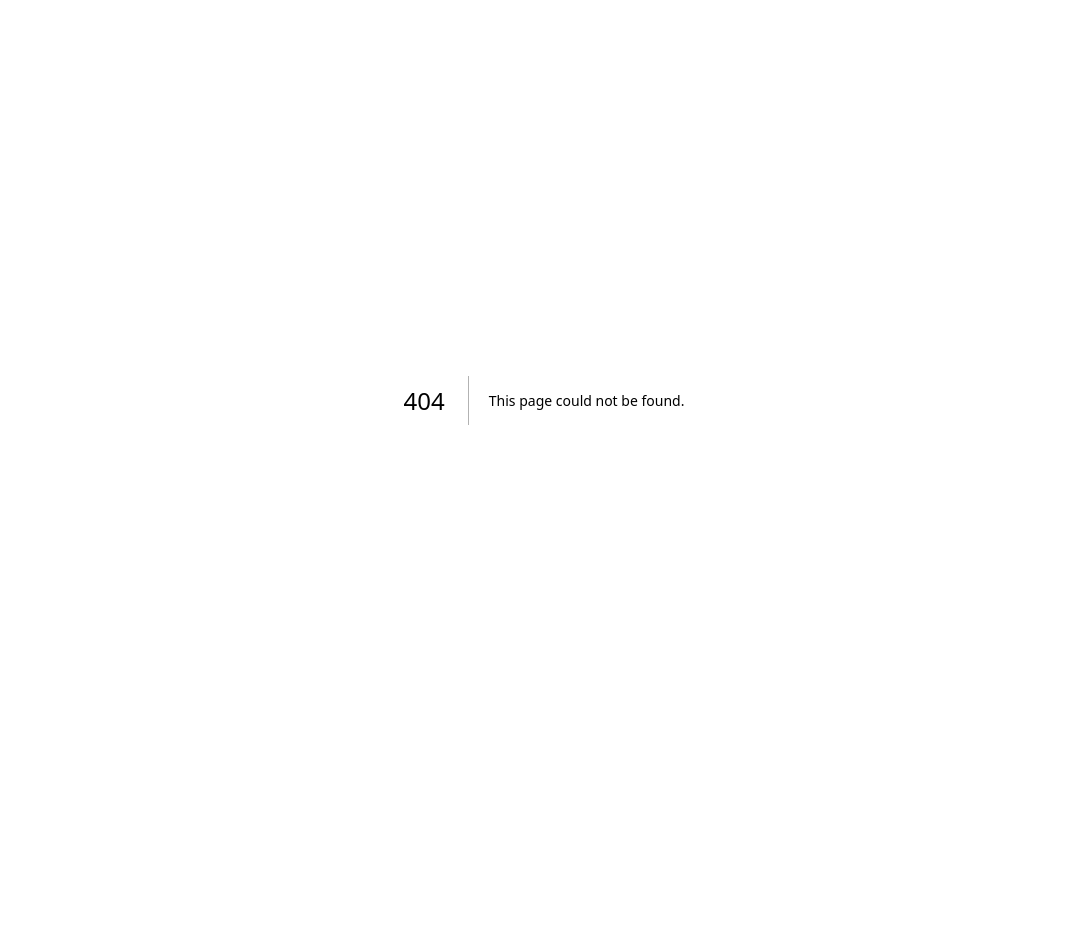
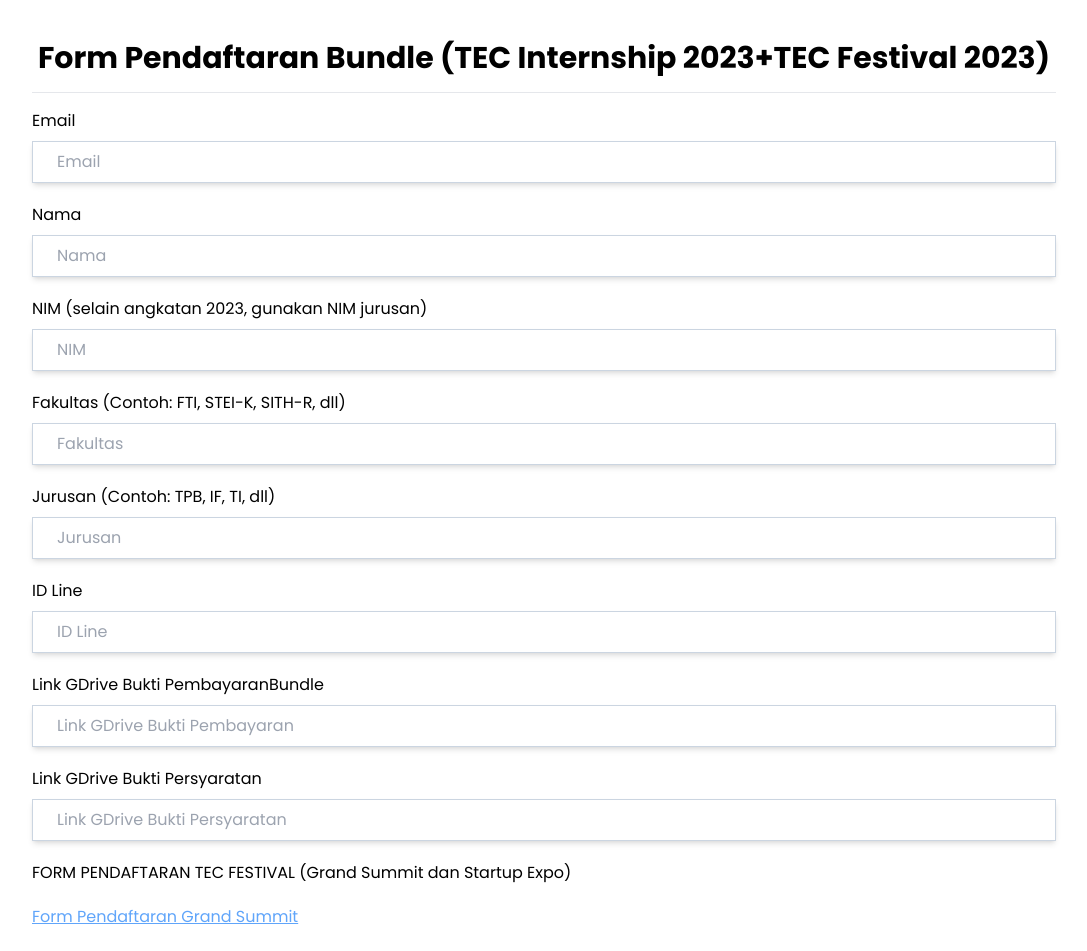
Before and after one commit to gunturoktavianto/frontend-ohu-tec-2023, a Next.js app: page /dashboard/bundle-form in a window 1280 px wide. Before the commit this address had no page. Shown: the top 951 px of the page, without its empty margins (96-1183 px from the left). Before the commit the page ends 800 px from the top, so only its background shows below. Built offline with nearby package versions, Linux system fonts and the light colour scheme.

Commit message:
rapihin form bundle

```diff
--- /dev/null
+++ b/app/api/bundle/route.js
@@ -0,0 +1,41 @@
+import connectDB from "@/lib/mongodb";
+import Bundle from "@/app/models/bundle";
+import { NextResponse } from "next/server";
+import mongoose from "mongoose";
+
+export async function POST(req) {
+    const {
+        emailBundle,
+        namaBundle,
+        nimBundle,
+        fakultasBundle,
+        jurusanBundle,
+        idLineBundle,
+        buktiBayarBundle,
+        buktiPersyaratanBundle,
+    } = await req.json();
+
+    try {
+        await connectDB();
+        await Bundle.create({
+            emailBundle,
+            namaBundle,
+            nimBundle,
+            fakultasBundle,
+            jurusanBundle,
+            idLineBundle,
+            buktiBayarBundle,
+            buktiPersyaratanBundle,
+        });
+        return NextResponse.json({
+            msg: ["Registration Sucessful."],
+            success: true,
+        });
+    } catch (error) {
+        if (error instanceof mongoose.Error.ValidationError) {
+
+        } else {
+
+        }
+    }
+}
--- a/app/component-ohu/Dashboard.tsx
+++ b/app/component-ohu/Dashboard.tsx
@@ -31,7 +31,7 @@
                             Daftar Internship
                         </h1>
                         <p className="text-2xl font-bold md:text-3xl md:py-2">
-                            Rp 45.000
+                            Rp45.000
                         </p>
                     </div>
                     <Button className="absolute bottom-0 w-4/5 -translate-y-10 p-0">
@@ -49,7 +49,7 @@
                             </span>
                         </h1>
                         <p className="text-2xl font-bold md:text-3xl md:py-2">
-                            Rp 65.000
+                            Rp60.000
                         </p>
                         <Button className="absolute bottom-0 w-full text-xs">
                         <Link href="dashboard/bundle-form" className="w-full h-full flex items-center justify-center">
--- /dev/null
+++ b/app/component-ohu/FormBundle.tsx
@@ -0,0 +1,202 @@
+"use client";
+
+import { useState } from "react";
+
+export default function FormBundle() {
+    const [emailBundle, setEmailBundle] = useState("");
+    const [namaBundle, setNamaBundle] = useState("");
+    const [nimBundle, setNimBundle] = useState("");
+    const [fakultasBundle, setFakultasBundle] = useState("");
+    const [jurusanBundle, setJurusanBundle] = useState("");
+    const [idLineBundle, setIdLineBundle] = useState("");
+    const [buktiBayarBundle, setBuktiBayarBundle] = useState("");
+    const [buktiPersyaratanBundle, setBuktiPersyaratanBundle] = useState("");
+
+    const [error, setError] = useState([]);
+    const [success, setSuccess] = useState(false);
+
+    const handleSubmit = async (e: any) => {
+        e.preventDefault();
+
+
+
+        const res = await fetch("../api/bundle", {
+            method: "POST",
+            headers: {
+                "Content-type": "application/json",
+            },
+            body: JSON.stringify({
+                emailBundle,
+                namaBundle,
+                nimBundle,
+                fakultasBundle,
+                jurusanBundle,
+                idLineBundle,
+                buktiBayarBundle,
+                buktiPersyaratanBundle,
+            }),
+        });
+
+        const { msg, success } = await res.json();
+        setError(msg);
+        setSuccess(success);
+
+        if (success) {
+            setEmailBundle("");
+            setNamaBundle("");
+            setNimBundle("");
+            setFakultasBundle("");
+            setJurusanBundle("");
+            setIdLineBundle("");
+            setBuktiBayarBundle("");
+            setBuktiPersyaratanBundle("");
+        }
+    };
+
+    return (
+        <>
+            <div className="w-[80%] mx-auto my-10">
+                <h1 className="font-bold text-3xl text-center ">
+                    Form Pendaftaran Bundle (TEC Internship 2023+TEC Festival 2023)
+                </h1>
+                <div className="bg-slate-100 flex flex-col">
+                    {error &&
+                        error.map((e) => (
+                            <div
+                                key={e}
+                                className={`${
+                                    success ? "text-green-600 font-bold text-3xl"  : "text-red-600"
+                                } px-5 py-2`}
+                            >
+                                {e}
+                            </div>
+                        ))}
+                </div>
+                <form
+                    onSubmit={handleSubmit}
+                    className="py-4 mt-4 border-t flex flex-col gap-5"
+                >
+                    <div>
+                        <label htmlFor="email">Email</label>
+                        <input
+                            onChange={(e) => setEmailBundle(e.target.value)}
+                            value={emailBundle}
+                            type="email"
+                            id="emailBundle"
+                            placeholder="Email"
+                            required
+                        />
+                    </div>
+
+                    <div>
+                        <label htmlFor="namaBundle">Nama</label>
+                        <input
+                            onChange={(e) => setNamaBundle(e.target.value)}
+                            value={namaBundle}
+                            type="text"
+                            id="namaBundle"
+                            placeholder="Nama"
+                            required
+
+                        />
+                    </div>
+
+                    <div>
+                        <label htmlFor="nimBundle">
+                            NIM (selain angkatan 2023, gunakan NIM jurusan)
+                        </label>
+                        <input
+                            onChange={(e) => setNimBundle(e.target.value)}
+                            value={nimBundle}
+                            type="text"
+                            id="nimBundle"
+                            placeholder="NIM"
+                            required
+
+                        />
+                    </div>
+                    <div>
+                        <label htmlFor="fakultasBundle">
+                            Fakultas (Contoh: FTI, STEI-K, SITH-R, dll)
+                        </label>
+                        <input
+                            onChange={(e) => setFakultasBundle(e.target.value)}
+                            value={fakultasBundle}
+                            type="text"
+                            id="fakultasBundle"
+                            placeholder="Fakultas"
+                            required
+
+                        />
+                    </div>
+                    <div>
+                        <label htmlFor="jurusanBundle">
+                            Jurusan (Contoh: TPB, IF, TI, dll)
+                        </label>
+                        <input
+                            onChange={(e) => setJurusanBundle(e.target.value)}
+                            value={jurusanBundle}
+                            type="text"
+                            id="jurusanBundle"
+                            placeholder="Jurusan"
+                            required
+
+                        />
+                    </div>
+                    <div>
+                        <label htmlFor="idLineBundle">ID Line</label>
+                        <input
+                            onChange={(e) => setIdLineBundle(e.target.value)}
+                            value={idLineBundle}
+                            type="text"
+                            id="idLineBundle"
+                            placeholder="ID Line"
+                            required
+
+                        />
+                    </div>
+                    <div>
+                        <label htmlFor="buktiBayarBundle">
+                            Link GDrive Bukti PembayaranBundle
+                        </label>
+                        <input
+                            onChange={(e) => setBuktiBayarBundle(e.target.value)}
+                            value={buktiBayarBundle}
+                            type="text"
+                            id="buktiBayarBundle"
+                            placeholder="Link GDrive Bukti Pembayaran"
+                            required
+
+                        />
+                    </div>
+                    <div>
+                        <label htmlFor="buktiPersyaratanBundle">
+                            Link GDrive Bukti Persyaratan
+                        </label>
+                        <input
+                            onChange={(e) =>
+                                setBuktiPersyaratanBundle(e.target.value)
+                            }
+                            value={buktiPersyaratanBundle}
+                            type="text"
+                            id="buktiPersyaratanBundle"
+                            placeholder="Link GDrive Bukti Persyaratan"
+                            required
+
+                        />
+                    </div>
+                    <h2>FORM PENDAFTARAN TEC FESTIVAL (Grand Summit dan Startup Expo)</h2>
+                    <a href="https://docs.google.com/forms/d/e/1FAIpQLSfJ8KQLwGWAnlt6HBtz1lhKxGTlMSduqVr8MrN2zF6Gr9RZ1w/viewform" className="text-blue-400 underline">Form Pendaftaran Grand Summit</a>
+                    <a href="https://docs.google.com/forms/d/e/1FAIpQLScCeAFZyiT0fIcS3ZEjn14dkVnvyWxT4B1wQh6XTUyMqDxjmg/viewform" className="text-blue-400 underline">Form Pendaftaran Startup Expo</a>
+
+                    <button
+                        className="bg-green-700 p-3 text-white font-bold"
+                        type="submit"
+                    >
+                        Submit
+                    </button>
+                </form>
+            </div>
+        </>
+    );
+}
--- /dev/null
+++ b/app/dashboard/bundle-form/page.tsx
@@ -0,0 +1,9 @@
+import React from 'react'
+
+import FormBundle from '@/app/component-ohu/FormBundle';
+
+export default function page() {
+  return (
+    <FormBundle></FormBundle>
+  )
+}
--- /dev/null
+++ b/app/models/bundle.js
@@ -0,0 +1,48 @@
+import mongoose, { Schema } from "mongoose";
+
+const bundleSchema = new Schema({
+  emailBundle: {
+    type: String,
+    required: true,
+  },
+
+  namaBundle: {
+    type: String,
+    required: true,
+  },
+
+  nimBundle: {
+    type: String,
+    required: true,
+  },
+
+  fakultasBundle: {
+    type: String,
+    required: true,
+  },
+
+  jurusanBundle: {
+    type: String,
+    required: true,
+  },
+
+  idLineBundle: {
+    type: String,
+    required: true,
+  },
+
+  buktiBayarBundle: {
+    type: String,
+    required: true,
+  },
+
+  buktiPersyaratanBundle: {
+    type: String,
+    required: true,
+  },
+});
+
+const Bundle =
+  mongoose.models.Bundle || mongoose.model("Bundle", bundleSchema);
+
+export default Bundle;
```
Also changed, not shown: 1 other file (tests, documents, lock files or other folders).
